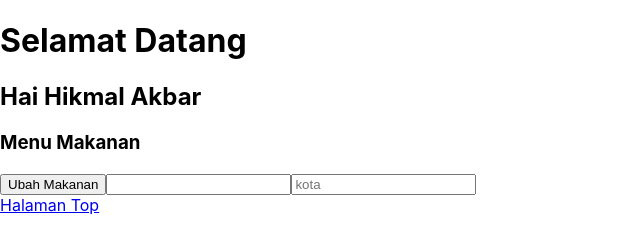
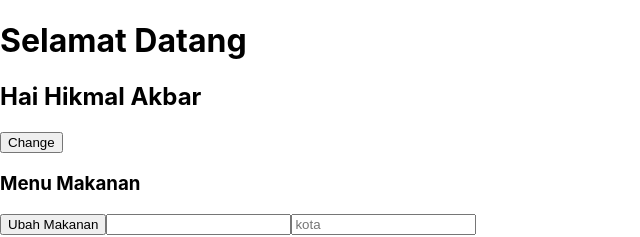
Before and after one commit to Hikmaalakbaar/hello-react, a React (Create React App) app: page / in a window 1280 px wide. Shown: the top 237 px of the page, without its empty margins (0-640 px from the left). Built offline with nearby package versions, Linux system fonts and the light colour scheme.

Commit message:
Materi 36: Conditional Rendering 3

```diff
--- a/src/Header.js
+++ b/src/Header.js
@@ -10,6 +10,7 @@
     statusRendering: true
   };
   this.handlePesan = this.handlePesan.bind(this);
+  this.handleElement = this.handleElement.bind(this);
 }
 //function
   handlePesan(pesan, e) {
@@ -17,6 +18,13 @@
     alert(pesan);
     alert('Hai');
   };
+
+  handleElement(){
+    this.setState((state, props) => {
+      return {statusRendering: !this.state.statusRendering};
+    });
+  }
+
 render(){
   return(
     <div>
@@ -31,7 +39,8 @@
             <h2>Semoga Bertemu Kembali</h2>
             </div>
           )
-          }
+        }
+        <button onClick={this.handleElement}>Change</button>
     </div>
   );
 }
```
